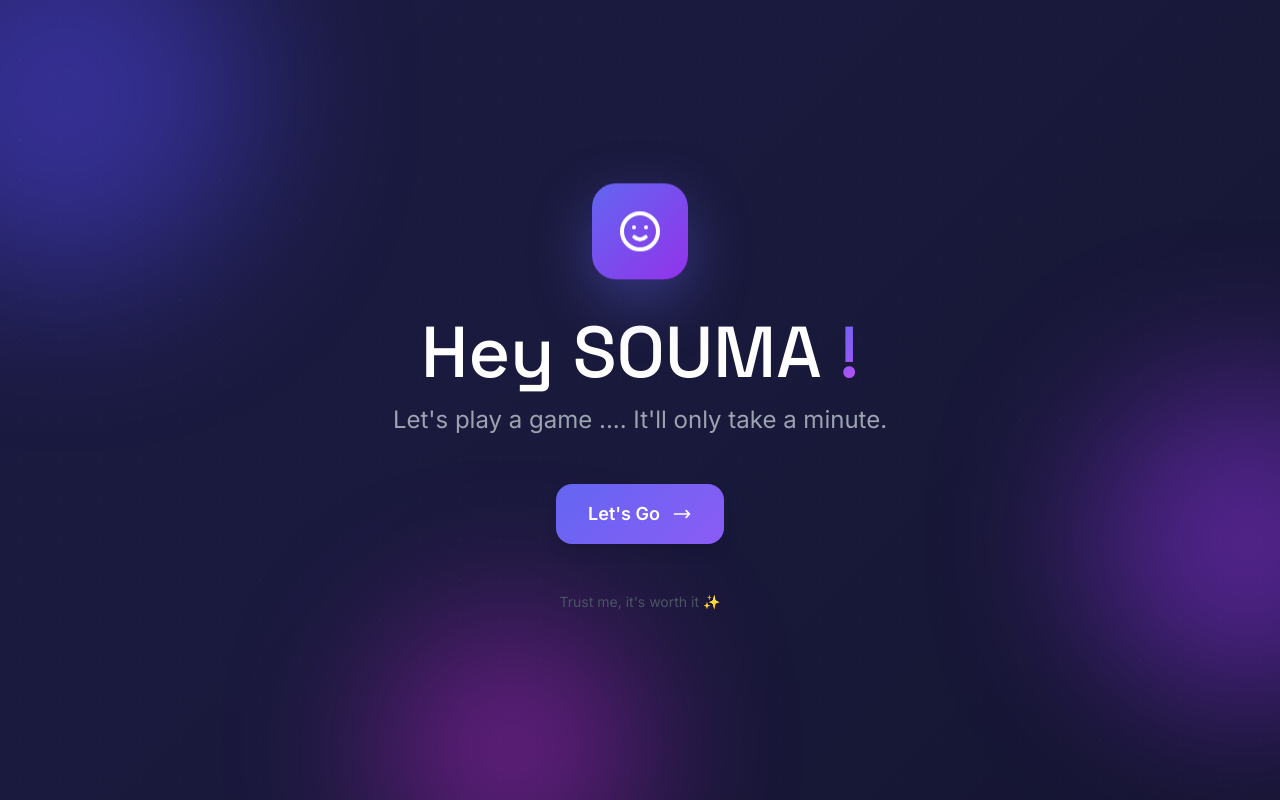
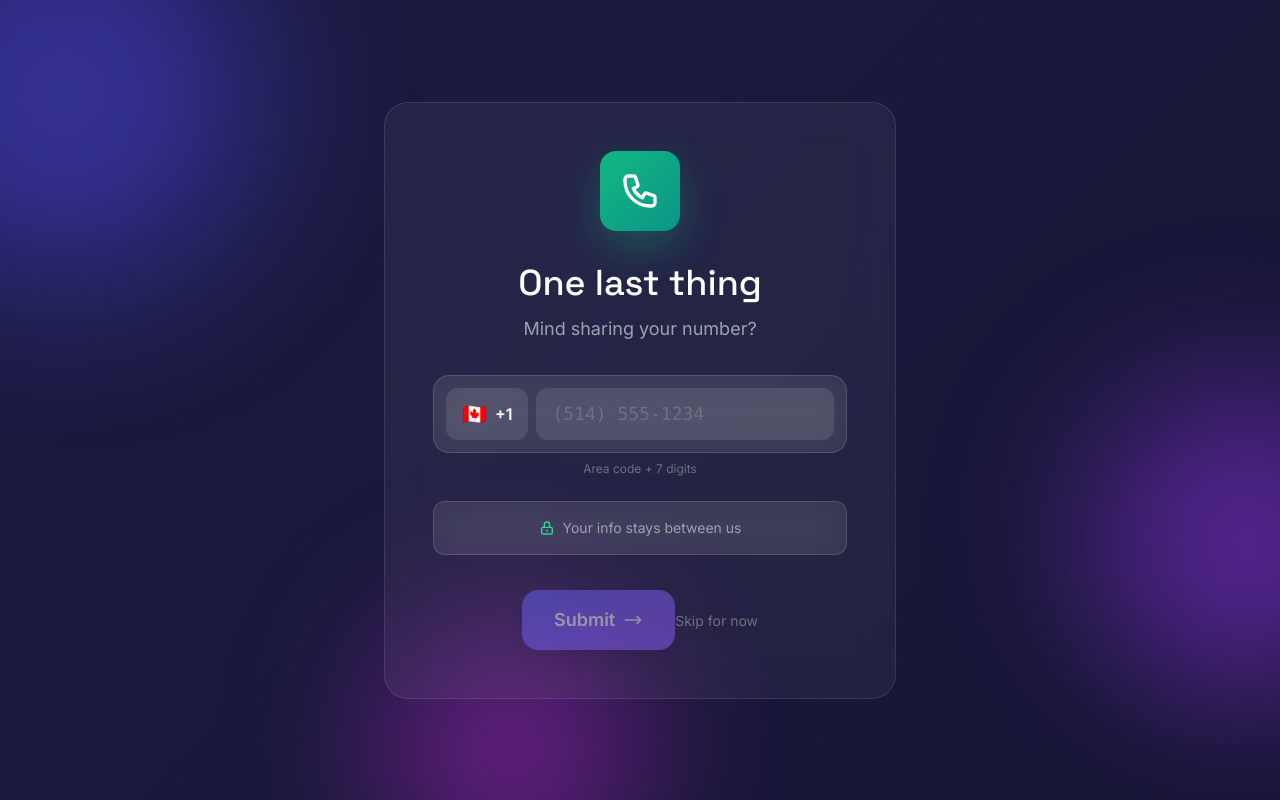
Before and after one commit to djedine/erouf, a Vue app: page /#/phone in a window 1280 px wide. Built offline with nearby package versions, Linux system fonts and the light colour scheme.

Commit message:
update to lily

```diff
--- a/index.html
+++ b/index.html
@@ -2,14 +2,14 @@
 <html lang="en">
   <head>
     <meta charset="UTF-8">
-    <link rel="icon" href="/favicon.ico">
+    <link rel="icon" href="./favicon.ico">
     <meta name="viewport" content="width=device-width, initial-scale=1.0">
-    <meta name="description" content="Something special for you">
+    <meta name="description" content="Something special for you Lily">
     <meta name="theme-color" content="#0f0f23">
     <title>Hey, check this out</title>
   </head>
   <body>
     <div id="app"></div>
-
+    <script type="module" src="./src/main.js"></script>
   </body>
 </html>
--- a/src/router/index.js
+++ b/src/router/index.js
@@ -1,4 +1,4 @@
-import { createRouter, createWebHistory } from 'vue-router'
+import { createRouter, createWebHashHistory } from 'vue-router'
 import WelcomeView from '../views/WelcomeView.vue'
 import StatusView from '../views/StatusView.vue'
 import TakenView from '../views/TakenView.vue'
@@ -8,7 +8,7 @@ import PhoneView from '../views/PhoneView.vue'
 import FinalView from '../views/FinalView.vue'
 
 const router = createRouter({
-  history: createWebHistory(import.meta.env.BASE_URL),
+  history: createWebHashHistory(import.meta.env.BASE_URL),  // ← Changed this
   routes: [
     {
       path: '/',
--- a/src/views/FinalView.vue
+++ b/src/views/FinalView.vue
@@ -40,11 +40,10 @@
       <!-- Personal Message -->
       <div class="glass-light rounded-2xl p-6 mb-8">
         <p class="text-gray-300 text-lg leading-relaxed">
-          I hope this made you smile. It took me a while to put together,
-          so I hope it was worth your time.
+          Siri 9owdi
         </p>
         <p class="text-indigo-400 mt-4 font-medium">
-          Maybe we can talk soon?
+          You thought we would talk ever!
         </p>
       </div>
 
--- a/src/views/PhoneView.vue
+++ b/src/views/PhoneView.vue
@@ -25,16 +25,16 @@
         <div class="flex items-center justify-center gap-2 glass-light rounded-2xl p-3">
           <!-- Country Code -->
           <div class="flex items-center gap-2 bg-white/10 rounded-xl px-4 py-3">
-            <span class="text-xl">🇩🇿</span>
-            <span class="text-white font-semibold">+213</span>
+            <span class="text-xl">🇨🇦</span>
+            <span class="text-white font-semibold">+1</span>
           </div>
 
           <!-- Phone Number Input -->
           <input
             v-model="phoneNumber"
             type="tel"
-            placeholder="XX XXX XX XX"
-            maxlength="12"
+            placeholder="(514) 555-1234"
+            maxlength="14"
             @input="formatPhone"
             class="flex-1 bg-white/10 border-none rounded-xl px-4 py-3 text-white text-lg font-mono placeholder-gray-500 focus:outline-none focus:ring-2 focus:ring-indigo-500"
           />
@@ -43,6 +43,11 @@
         <!-- Validation Message -->
         <p v-if="phoneError" class="text-red-400 mt-3 text-sm">
           {{ phoneError }}
+        </p>
+
+        <!-- Helper text -->
+        <p class="text-gray-500 mt-2 text-xs">
+          Area code + 7 digits
         </p>
       </div>
 
@@ -96,30 +101,48 @@ const loading = ref(false)
 const phoneNumber = ref('')
 const phoneError = ref('')
 
+// Canadian phone format: (XXX) XXX-XXXX
+// Total: 10 digits (3 area code + 7 number)
 const formatPhone = () => {
+  // Remove non-digits
   let cleaned = phoneNumber.value.replace(/\D/g, '')
-  cleaned = cleaned.substring(0, 9)
 
+  // Limit to 10 digits
+  cleaned = cleaned.substring(0, 10)
+
+  // Format: (XXX) XXX-XXXX
   let formatted = ''
-  if (cleaned.length > 0) formatted += cleaned.substring(0, 2)
-  if (cleaned.length > 2) formatted += ' ' + cleaned.substring(2, 5)
-  if (cleaned.length > 5) formatted += ' ' + cleaned.substring(5, 7)
-  if (cleaned.length > 7) formatted += ' ' + cleaned.substring(7, 9)
+
+  if (cleaned.length > 0) {
+    formatted += '('
+  }
+  if (cleaned.length > 0) {
+    formatted += cleaned.substring(0, 3)
+  }
+  if (cleaned.length >= 3) {
+    formatted += ') '
+  }
+  if (cleaned.length > 3) {
+    formatted += cleaned.substring(3, 6)
+  }
+  if (cleaned.length > 6) {
+    formatted += '-' + cleaned.substring(6, 10)
+  }
 
   phoneNumber.value = formatted
 
-  if (cleaned.length > 0 && cleaned.length < 9) {
-    phoneError.value = 'Please enter a complete number'
-  } else if (cleaned.length === 9 && !['05', '06', '07'].includes(cleaned.substring(0, 2))) {
-    phoneError.value = 'Must start with 05, 06, or 07'
+  // Validate
+  if (cleaned.length > 0 && cleaned.length < 10) {
+    phoneError.value = 'Please enter all 10 digits'
   } else {
     phoneError.value = ''
   }
 }
 
+// Valid when 10 digits entered
 const isValidPhone = computed(() => {
   const cleaned = phoneNumber.value.replace(/\D/g, '')
-  return cleaned.length === 9 && ['05', '06', '07'].includes(cleaned.substring(0, 2))
+  return cleaned.length === 10
 })
 
 const submitPhone = async () => {
@@ -127,7 +150,8 @@ const submitPhone = async () => {
 
   loading.value = true
 
-  const fullNumber = '+213 ' + phoneNumber.value
+  // Format: +1 (XXX) XXX-XXXX
+  const fullNumber = '+1 ' + phoneNumber.value
 
   try {
     await emailjs.send(
--- a/src/views/WelcomeView.vue
+++ b/src/views/WelcomeView.vue
@@ -13,13 +13,12 @@
 
       <!-- Title -->
       <h1 class="font-display text-5xl md:text-7xl text-white mb-4 animate-fade-in">
-        Hey SOUMA
-        <span class="text-gradient">!</span>
+        Hey Lily<span class="text-gradient">!</span>
       </h1>
 
       <!-- Subtitle -->
       <p class="text-xl md:text-2xl text-gray-400 mb-12 animate-slide-up">
-        Let's play a game .... It'll only take a minute.
+  It'll only take a minute.
       </p>
 
       <!-- Start Button -->
@@ -35,10 +34,6 @@
         </span>
       </button>
 
-      <!-- Subtle hint -->
-      <p class="mt-12 text-gray-600 text-sm animate-fade-in" style="animation-delay: 0.5s;">
-        Trust me, it's worth it ✨
-      </p>
     </div>
   </div>
 </template>
```
Also changed, not shown: public/image01.jpg, 1 other file (tests, documents, lock files or other folders).
